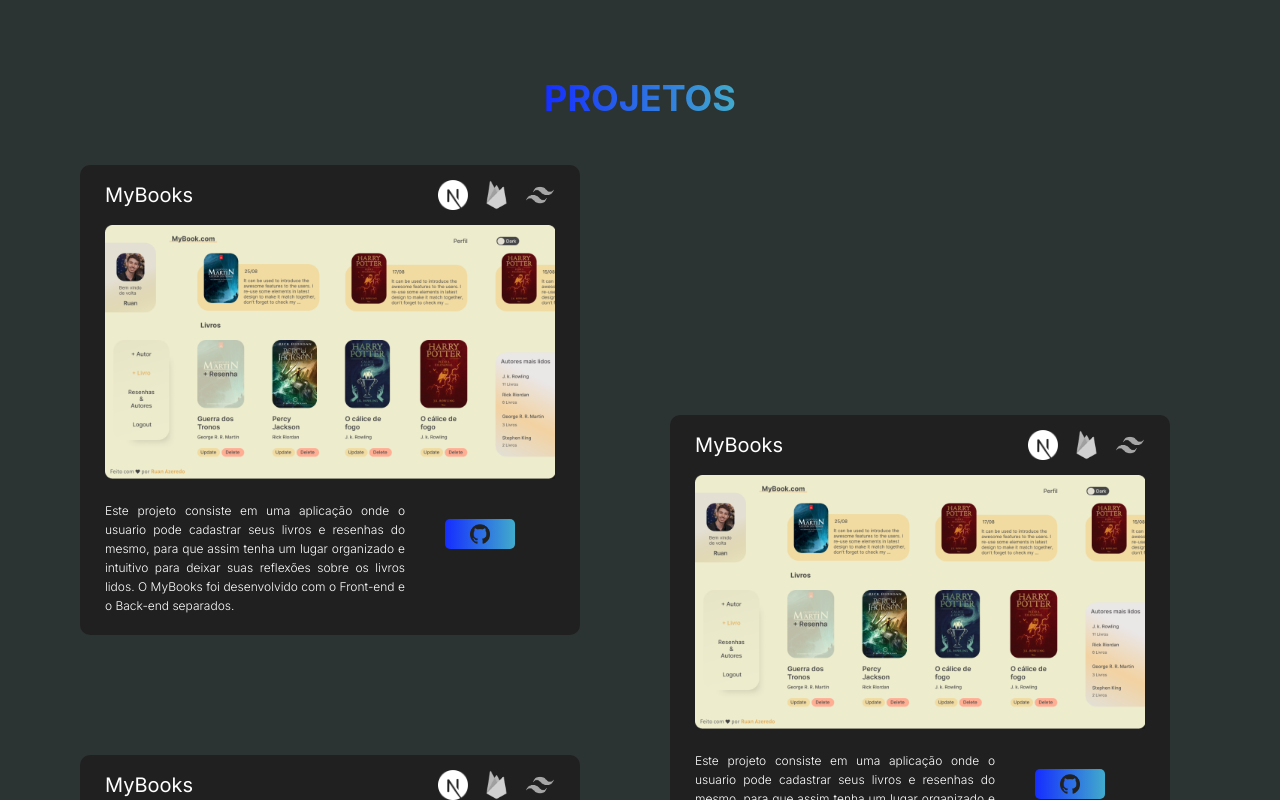
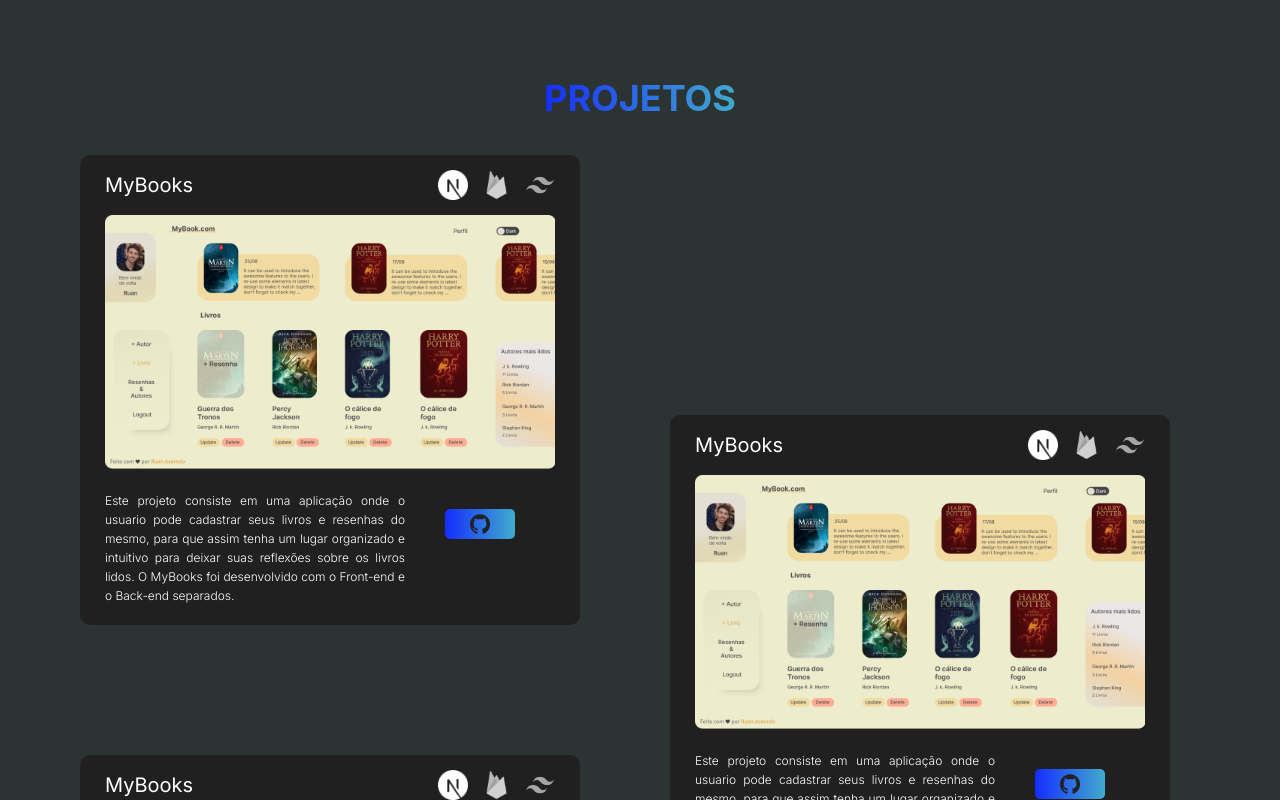
Before and after one commit to Ruan-Azeredo/portifolio, a React (Create React App) app: page / in a window 1280 px wide. In both pictures the pointer is over the element 330 px from the left and 2134 px from the top of the page. Shown: the part 1734-2534 px from the top of the page. Built offline with nearby package versions, Linux system fonts and the light colour scheme; a web font is replaced by a local one.

Commit message:
:sparkles: feat: adiciona hover e animacao a card

```diff
--- a/src/Projetos.css
+++ b/src/Projetos.css
@@ -31,6 +31,12 @@
     height: 470px;
     background: var(--black);
     border-radius: 10px;
+
+    transition: all ease-in-out 0.15s ;
+}
+
+.card-black:hover{
+    transform: translateY(-10px);
 }
 
 .nav-card{
```
